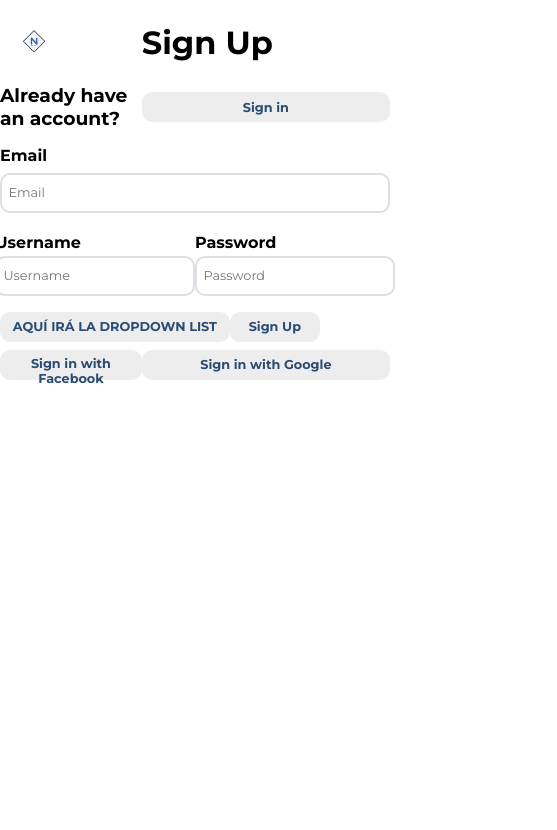
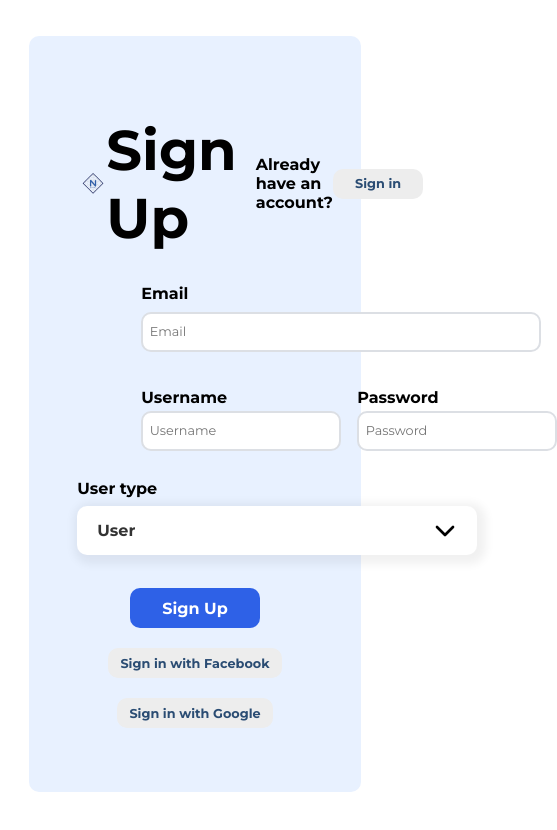
Before and after one commit to Hector-F-Romer0/NexusNet, a React (Vite) app: page /signup in a window 390 px wide. Shown: the top 830 px of the page, 557 px wide, since content can reach past the window. Built offline with nearby package versions, Linux system fonts and the light colour scheme.

Commit message:
Implementacion de estilos en la page Sign up con inicios de responsive

```diff
--- a/src/pages/index/SignUp.jsx
+++ b/src/pages/index/SignUp.jsx
@@ -1,12 +1,23 @@
-import React from "react";
+import React, { useState } from "react";
 import Logo from "../../assets/logo.png";
-import { Layout, LogoLayout, FormContentLayout } from "../../styled-components/index/sign.style.jsx";
-import { ButtonGenericStyle } from "../../styled-components/index/Button.style";
+import { Layout, LogoLayout, FormContentLayout, CenterCard } from "../../styled-components/index/sign.style.jsx";
+import {
+	ButtonContainerStyle,
+	ButtonGenericStyle,
+	PrimaryButtonStyle,
+} from "../../styled-components/index/Button.style";
 import { ProviderPhotoCard } from "../../styled-components/index/cardTopProvider.style";
 import { useNavigate } from "react-router";
 import { useForm } from "react-hook-form";
 import { FormStyle, InputContainerRowStyle } from "../../styled-components/index/Input.style";
 import FormInput from "../../components/shared/FormInput";
+import {
+	ButtonSubmitLayoutStyle,
+	FormSignUpStyle,
+	HeaderSignUpStyle,
+	LayoutSignUpStyle,
+} from "../../styled-components/index/SignUp.style";
+import DropDownList from "../../components/shared/DropDownList";
 
 const SignUp = () => {
 	const {
@@ -14,6 +25,8 @@ const SignUp = () => {
 		handleSubmit,
 		formState: { errors },
 	} = useForm();
+
+	const [typeUser, setTypeUser] = useState({ id: 1, name: "User" });
 
 	const navigate = useNavigate();
 
@@ -23,17 +36,19 @@ const SignUp = () => {
 	};
 
 	return (
+		<CenterCard>
+			<LayoutSignUpStyle>
+				<HeaderSignUpStyle>
 					<div>
+						<img src={Logo}></img>
+						<h1>Sign Up</h1>
+					</div>
 					<div>
-				<InputContainerRowStyle>
-					<ProviderPhotoCard src={Logo}></ProviderPhotoCard>
-					<h1>Sign Up</h1>
-				</InputContainerRowStyle>
-				<InputContainerRowStyle>
-					<h3>Already have an account?</h3>
+						<h2>Already have an account?</h2>
 						<ButtonGenericStyle onClick={() => navigate("/signin")}>Sign in</ButtonGenericStyle>
-				</InputContainerRowStyle>
-				<FormStyle onSubmit={handleSubmit(onSubmit)}>
+					</div>
+				</HeaderSignUpStyle>
+				<FormSignUpStyle onSubmit={handleSubmit(onSubmit)}>
 					<FormInput
 						label="Email"
 						type="text"
@@ -52,7 +67,6 @@ const SignUp = () => {
 						}}
 						error={errors.email}
 					/>
-					<InputContainerRowStyle>
 					<FormInput
 						label="Username"
 						type="text"
@@ -85,16 +99,25 @@ const SignUp = () => {
 						}}
 						error={errors.password}
 					/>
-					</InputContainerRowStyle>
-					<ButtonGenericStyle>AQUÍ IRÁ LA DROPDOWN LIST</ButtonGenericStyle>
-					<ButtonGenericStyle>Sign Up</ButtonGenericStyle>
-					<InputContainerRowStyle>
+				</FormSignUpStyle>
+				<ButtonSubmitLayoutStyle>
+					<DropDownList
+						label="User type"
+						availableOptions={[
+							{ id: 1, name: "User" },
+							{ id: 2, name: "Provider" },
+						]}
+						selected={typeUser}
+						setSelected={setTypeUser}></DropDownList>
+					<PrimaryButtonStyle>Sign Up</PrimaryButtonStyle>
 					<ButtonGenericStyle>Sign in with Facebook</ButtonGenericStyle>
 					<ButtonGenericStyle>Sign in with Google</ButtonGenericStyle>
-					</InputContainerRowStyle>
-				</FormStyle>
+				</ButtonSubmitLayoutStyle>
+			</LayoutSignUpStyle>
+			<div>
+				<InputContainerRowStyle></InputContainerRowStyle>
 			</div>
-		</div>
+		</CenterCard>
 	);
 };
 
--- /dev/null
+++ b/src/styled-components/index/SignUp.style.js
@@ -0,0 +1,78 @@
+import styled from "styled-components";
+import { size } from "./deviceSizes";
+
+const LayoutSignUpStyle = styled.div`
+	width: 85%;
+	background-color: #e8f1ff;
+	border-radius: 10px;
+	padding: 4em 3em;
+
+	h1 {
+		font-size: 3.5rem;
+	}
+
+	h2 {
+		font-size: 1rem;
+	}
+`;
+
+const FormSignUpStyle = styled.form`
+	display: grid;
+	grid-template-areas: "emailField emailField" "username password" "button button";
+	grid-template-columns: 1fr 1fr;
+	grid-template-rows: auto;
+	padding: 0 3em;
+
+	& > div {
+		padding-left: 1em;
+		padding-bottom: 1em;
+	}
+
+	& > div:nth-child(1) {
+		grid-area: emailField;
+	}
+
+	& > div:nth-child(2) {
+		grid-area: username;
+    }
+
+& > div:nth-child(3) {
+    grid-area: password;
+}
+`;
+
+const HeaderSignUpStyle = styled.div`
+display: flex;
+flex-direction: row;
+/* background-color: #243ab5; */
+
+img {
+    width: 20%;
+}
+
+& > div:nth-child(1) {
+    display: flex;
+    align-items: center;
+    justify-content: center;
+    padding: 1em;
+}
+
+& > div:nth-child(2) {
+    display: flex;
+    align-items: center;
+    justify-content: center;
+    padding: 1em;
+}
+`;
+
+const ButtonSubmitLayoutStyle = styled.div`
+display: flex;
+/* background-color: #50979f; */
+flex-direction: column;
+align-items: center;
+gap: 20px;
+/* margin: 10px; */
+/* justify-content: center; */
+`;
+
+export { LayoutSignUpStyle, FormSignUpStyle, HeaderSignUpStyle, ButtonSubmitLayoutStyle };
--- a/src/styled-components/index/cardTopProvider.style.js
+++ b/src/styled-components/index/cardTopProvider.style.js
@@ -1,20 +1,20 @@
 import styled from "styled-components";
 
 const CardTopProvidersStyle = styled.div`
-    display: flex;
+	display: flex;
 	flex-direction: row;
-    gap: 0;
-    background-color: #e8f1ff;
+	gap: 0;
+	background-color: #e8f1ff;
 	width: 80%;
 	padding: 0.5em;
 	border-radius: 12px;
-    align-items: center;
+	align-items: center;
 `;
 
 const ProviderPhotoCard = styled.img`
-	width: 20%;
+	/* width: 20%;
 	border-radius: 15px;
-	margin: 20px;
+	margin: 20px; */
 `;
 
 const NameProviderCard = styled.h2`
@@ -23,4 +23,4 @@ const NameProviderCard = styled.h2`
 	font-weight: 700;
 `;
 
-export { CardTopProvidersStyle, ProviderPhotoCard, NameProviderCard};
+export { CardTopProvidersStyle, ProviderPhotoCard, NameProviderCard };
```
Lines whose indentation alone changed are shown as unchanged.
